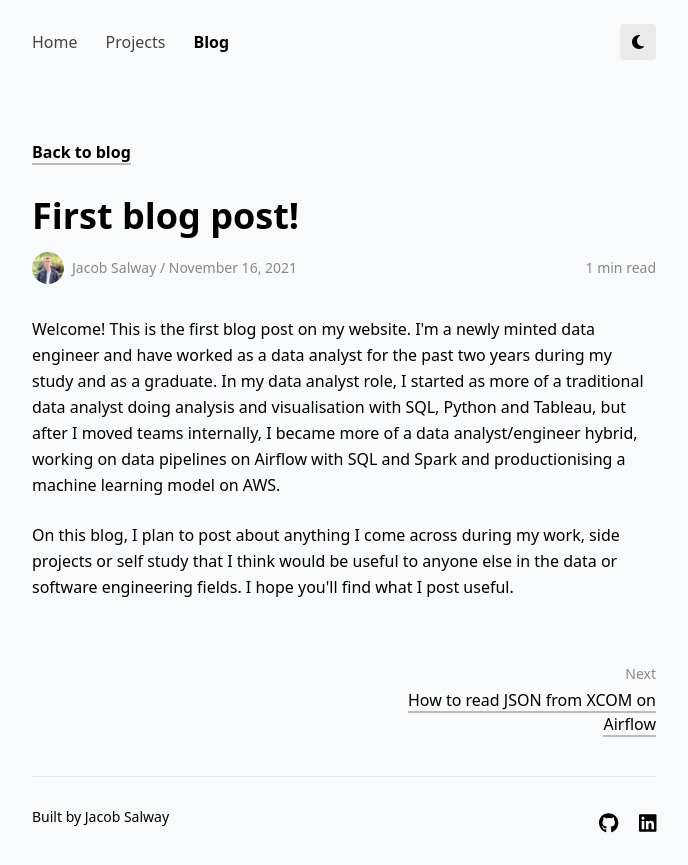
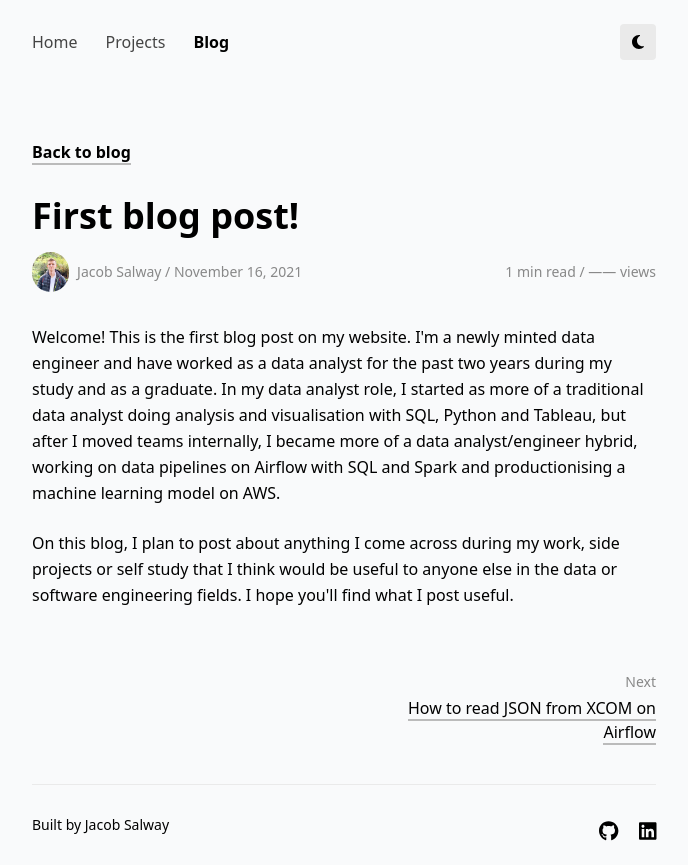
Before and after one commit to jacobsalway/jacobsalway.com, a Next.js app: page /blog/first-post in a window 1280 px wide. Shown: the whole page, without its empty margins (296-984 px from the left). Built offline with nearby package versions, Linux system fonts and the light colour scheme; no server answers.

Commit message:
feat: show views on blog post

```diff
--- a/src/components/PostMetaView.tsx
+++ b/src/components/PostMetaView.tsx
@@ -3,23 +3,29 @@ import React from 'react'
 type Props = {
     date: string
     readTime: number
+    views?: number
 }
 
-const PostMetaView: React.FC<Props> = ({ date, readTime }) => {
+const PostMetaView: React.FC<Props> = ({ date, readTime, views }) => {
     return (
         <>
-            <div className="flex flex-col justify-between text-sm text-gray-400 dark:text-gray-300 xs:flex-row xs:items-center">
-                <div className="flex flex-row items-center">
+            <div className="flex w-full flex-row items-center">
                 <div
-                        className="mr-2 hidden h-8 w-8 rounded-full xs:block"
+                    className="mr-2 h-10 w-10 rounded-full"
                     style={{
                         backgroundImage: 'url(/Jacob.jpg)',
                         backgroundSize: 'cover',
                     }}
                 />
+                <div className="flex w-full flex-col justify-between text-sm text-gray-400 dark:text-gray-300 sm:flex-row">
+                    <div className="flex flex-row items-center">
                         <span>Jacob Salway / {date}</span>
                     </div>
-                <span>{readTime} min read</span>
+                    <span>
+                        {readTime} min read /{' '}
+                        {views ? views.toLocaleString() : '——'} views
+                    </span>
+                </div>
             </div>
         </>
     )
--- a/src/pages/blog/[id].tsx
+++ b/src/pages/blog/[id].tsx
@@ -9,13 +9,21 @@ import styles from '@styles/Blog.module.sass'
 import { FullPost, Post } from '@types'
 import type { GetStaticPaths, GetStaticProps, NextPage } from 'next'
 import Link from 'next/link'
+import { useEffect, useState } from 'react'
 import ReactMarkdown from 'react-markdown'
 
 type Params = { id: string }
 type Props = { post: FullPost; prevPost: Post | null; nextPost: Post | null }
 
 const BlogPost: NextPage<Props> = ({ post, prevPost, nextPost }) => {
-    const { title, date, content } = post
+    const { id, title, date, content } = post
+    const [views, setViews] = useState<number>()
+
+    useEffect(() => {
+        fetch(`/api/post-views/${id}`)
+            .then((response) => response.json())
+            .then((data) => setViews(data['views']))
+    }, [id])
 
     return (
         <Container
@@ -34,6 +42,7 @@ const BlogPost: NextPage<Props> = ({ post, prevPost, nextPost }) => {
                 <PostMetaView
                     date={formatDate(date)}
                     readTime={calculateReadTime(content)}
+                    views={views}
                 />
             </div>
             <ReactMarkdown
```
Also changed, not shown: 1 other file (tests, documents, lock files or other folders). Lines whose indentation alone changed are shown as unchanged.
